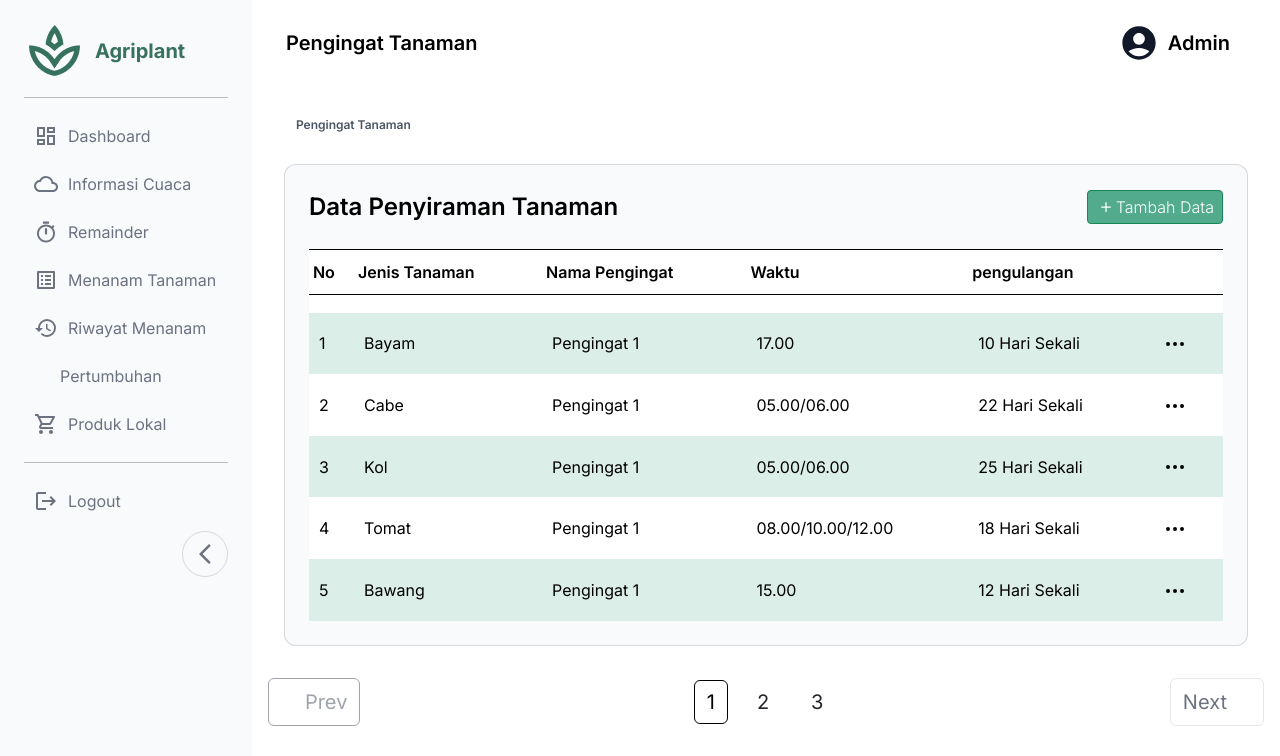
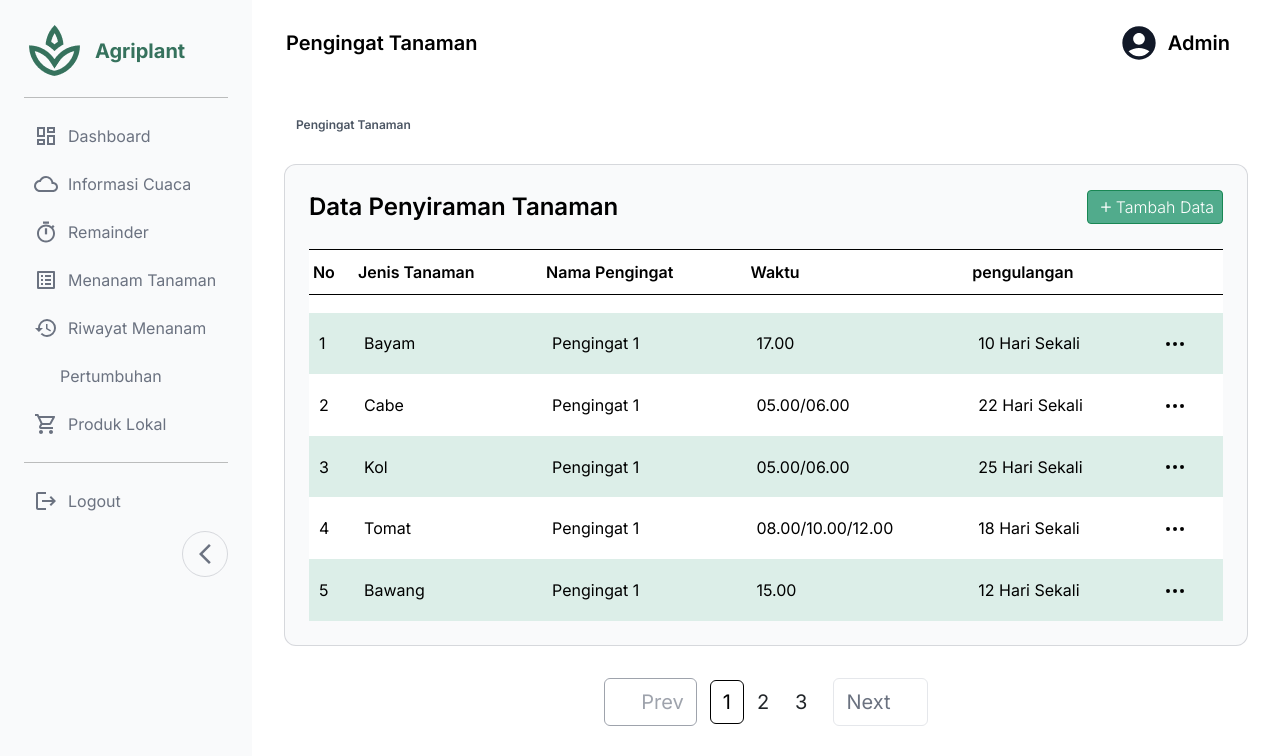
Before and after one commit to Agriculture-Capstone-Alterra/reactFE, a React (Vite) app in the folder agriculture-react/: page /pengingat-tanaman in a window 1280 px wide. Shown: the top 756 px of the page. Built offline with nearby package versions, Linux system fonts and the light colour scheme; some icons are missing.

Commit message:
update: minor change to pagination and reminder

```diff
--- a/agriculture-react/src/components/Pagination/Pagination.jsx
+++ b/agriculture-react/src/components/Pagination/Pagination.jsx
@@ -105,7 +105,7 @@ const Pagination = ({ dataList, itemsPerPage, setCurrentData, numberingData }) =
         <FaChevronLeft className="me-2 pt-1" fontSize={16} />
         <p className={`${styles.paginationButtonText} p-0`}>Prev</p>
       </button>
-      <div className="pagination d-flex">
+      <div className={`${styles.pagination} d-flex`}>
       {generatePageNumbers().map((pageNumber, index) => (
           <div
             key={index}
--- a/agriculture-react/src/components/Pagination/style.module.css
+++ b/agriculture-react/src/components/Pagination/style.module.css
@@ -15,3 +15,7 @@
 .paginationButtonText {
     font-size: 20px;
 }
+
+.pagination{
+    padding: var(--corner-radius-l, 10px) 5px;
+}
--- a/agriculture-react/src/pages/PengingatMerawatTanaman/PengingatTanaman/index.jsx
+++ b/agriculture-react/src/pages/PengingatMerawatTanaman/PengingatTanaman/index.jsx
@@ -132,7 +132,6 @@ const PengingatTanaman = () => {
                 </Table>
               </div>
             </div>
-          </div>
             {/* Pagination component Penyiraman */}
             <Pagination
               dataList={dataPenyiramanList}
@@ -140,6 +139,7 @@ const PengingatTanaman = () => {
               setCurrentData={setCurrentDataPenyiraman}
               numberingData={true}
             />
+          </div>
           {/* end table penyiaman */}
           {/* start table pemupukan */}
           <div className="ps-3 pe-3">
@@ -203,7 +203,6 @@ const PengingatTanaman = () => {
                 </Table>
               </div>
             </div>
-          </div>
           {/* Pagination component pemupukan */}
           <Pagination
             dataList={dataPemupukanList}
@@ -211,6 +210,7 @@ const PengingatTanaman = () => {
             setCurrentData={setCurrentDataPemupukan}
             numberingData={true}
           />
+          </div>
           {/* end table pemupukan */}
       </Layout>
       {/* call ToastNotification component */}
```
Lines whose indentation alone changed are shown as unchanged.
